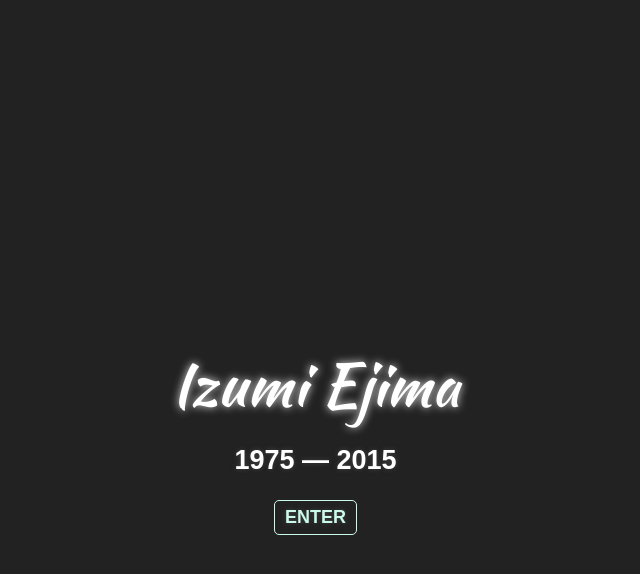
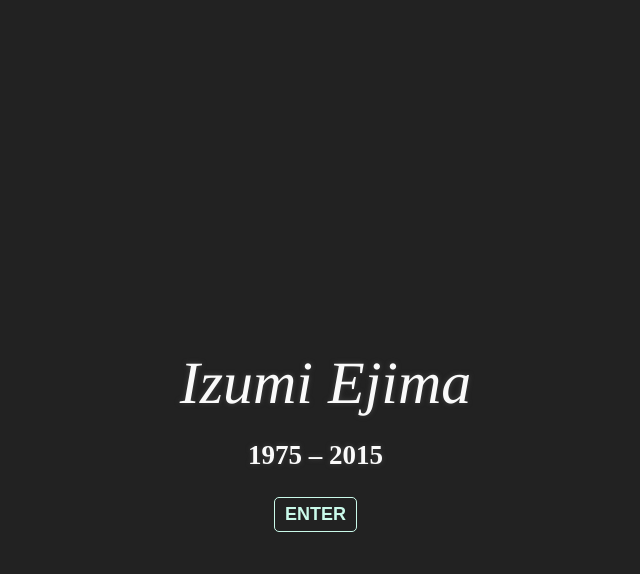
Before and after one commit to izumi-rip/izumi-rip.github.io, a Jekyll site: the page built from index.html, in a window 1280 px wide. Shown: the top 574 px of the page, without its empty margins (5-645 px from the left). Built offline with Jekyll 4.4.1, drawn with Linux system fonts in a browser that asks for light colours; nearby versions of some CDN libraries; some web fonts are replaced.

Commit message:
More tweaks.

```diff
--- a/_layouts/default.html
+++ b/_layouts/default.html
@@ -7,7 +7,6 @@
     <meta name="author" content="Kenn Ejima">
     <meta name="description" content="Memorial site for Izumi Ejima / 江島以都美 / 古賀以都美.">
     <link href="http://fonts.googleapis.com/css?family=Kotta+One|Cantarell:400,700" rel="stylesheet" type="text/css">
-    <link href="http://fonts.googleapis.com/css?family=Kaushan+Script" rel="stylesheet" type="text/css">
     <!--[if lt IE 9]>
     <script src="http://html5shiv.googlecode.com/svn/trunk/html5.js"></script>
     <![endif]-->
--- a/css/base.scss
+++ b/css/base.scss
@@ -50,7 +50,7 @@ body,
 }
 
 body {
-  font-family: "Kotta One", sans-serif;
+  font-family: sans-serif;
   color: #444;
 }
 
@@ -64,6 +64,10 @@ h2 {
 
 p {
   margin: 0 0 15px 0;
+}
+
+.serif p {
+  font-family: "Kotta One", serif;
 }
 
 a {
--- a/css/index.scss
+++ b/css/index.scss
@@ -4,7 +4,7 @@
 /* For vertical / horizontal centering */
 
 body {
-  color: #ffffff;
+  color: #fafafa;
   background-color: #222;
   font: 18px/23px "Cantarell", sans-serif;
 }
@@ -22,20 +22,17 @@ table {
 /* Elements */
 
 h1 {
-  font-family: 'Kaushan Script', cursive;
+  margin-left: 20px;
+  font-family: 'Times', serif;
+  font-style: italic;
   font-size: 60px;
-  line-height: 70px;
-  text-shadow: 0 0 8px #ddd;
+  line-height: 1;
 }
 
 h2 {
-  margin: 20px auto;
+  font-family: "Didot", serif;
 }
 
-h2, p {
+h1, h2 {
   text-shadow: 0 0 5px #444;
 }
-
-a {
-  color: #ffffff;
-}
--- a/home/index.html
+++ b/home/index.html
@@ -9,12 +9,14 @@
   </div>
   <section>
     <div class="content">
+      <div class="serif">
         <p>
           My wife, Izumi Ejima, after 8 months of battle against cancer, passed away on September 6th, 2015.
         </p>
         <p>
           If you have anything to share about her, please contact me at {% include email.html %}. Photos or any forms of remembrance are appreciated.
         </p>
+      </div>
       <p>
         妻、江島以都美（旧姓名：古賀以都美）は、病気の発覚から8ヶ月の闘病の末、2015年9月6日に他界しました。享年40歳でした。
       </p>
--- a/index.html
+++ b/index.html
@@ -9,7 +9,7 @@
     <tr>
       <td>
         <h1>Izumi Ejima</h1>
-        <h2>1975 &mdash; 2015</h2>
+        <h2>1975 &ndash; 2015</h2>
         <p><a class="button hvr-grow" href="/home/">Enter</a></p>
       </td>
       <td>
```
Lines whose indentation alone changed are shown as unchanged.
